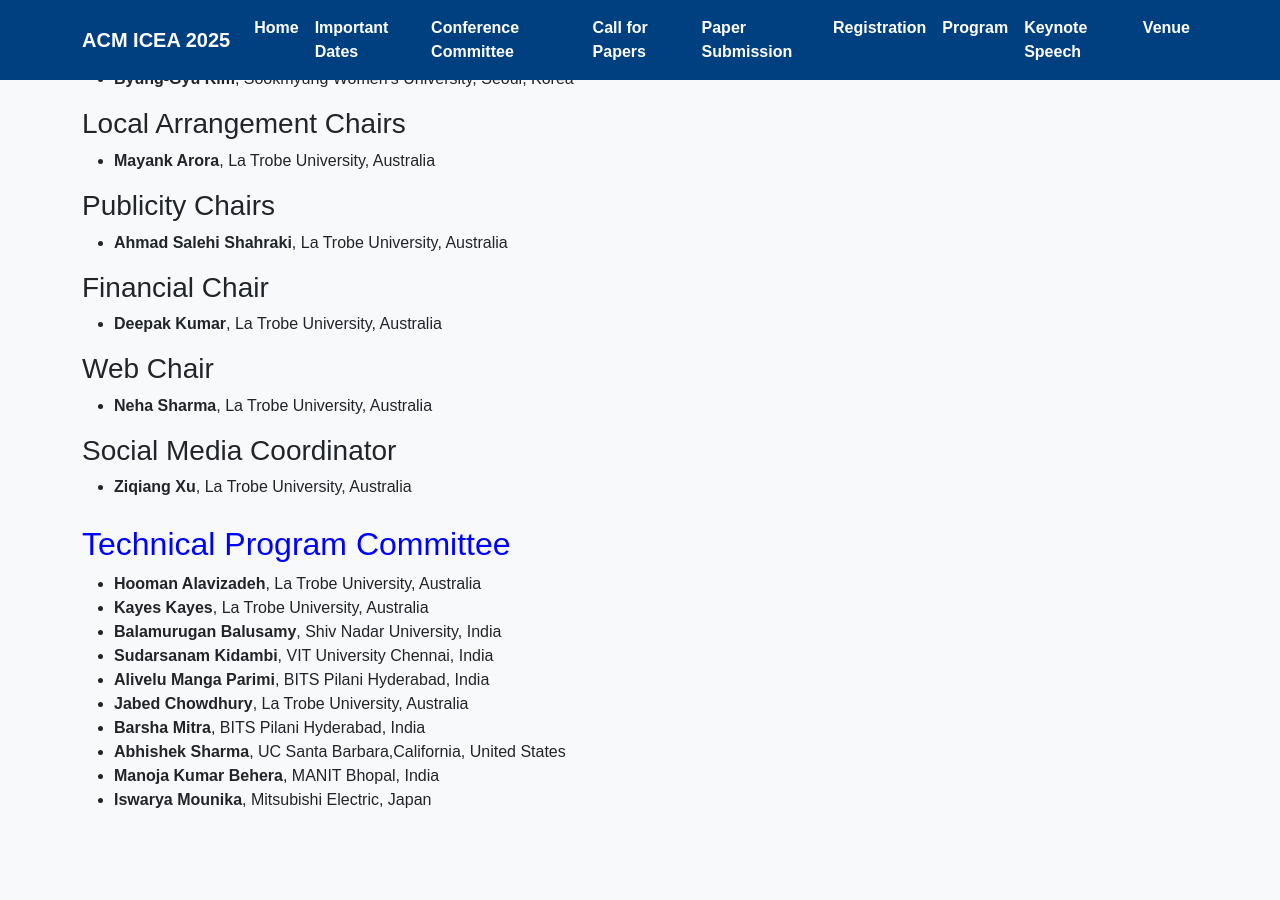
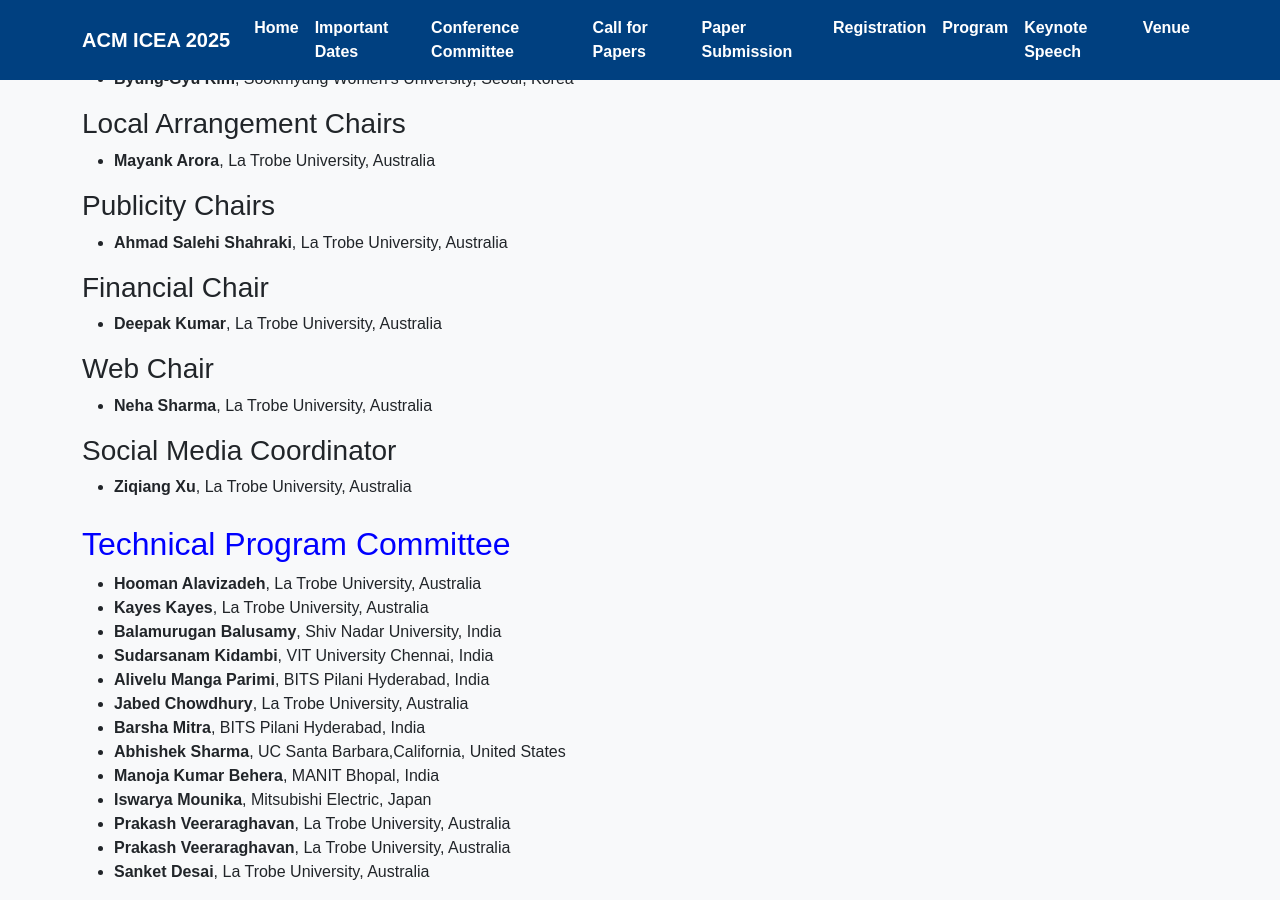
Before and after one commit to icea2025/latrobe, a Jekyll site: the page committee/index.html, which Jekyll copies as it is, in a window 1280 px wide and 900 px high, scrolled down 519 px. Built offline with Jekyll 4.4.1, drawn with Linux system fonts in a browser that asks for light colours; before the commit the page ends 1347 px from its top, so only the background shows below that.

Commit message:
Update index.html

```diff
--- a/committee/index.html
+++ b/committee/index.html
@@ -144,6 +144,10 @@
         <li><b>Abhishek Sharma</b>, UC Santa Barbara,California, United States</li>
         <li><b> Manoja Kumar Behera</b>, MANIT Bhopal, India</li>
         <li><b> Iswarya Mounika</b>, Mitsubishi Electric, Japan</li>
+        <li><b> Prakash Veeraraghavan</b>, La Trobe University, Australia</li>
+         <li><b> Prakash Veeraraghavan</b>, La Trobe University, Australia</li>
+        <li><b> Sanket 	Desai</b>, La Trobe University, Australia</li>
+
       </ul>
     </div>
   </div>
```
